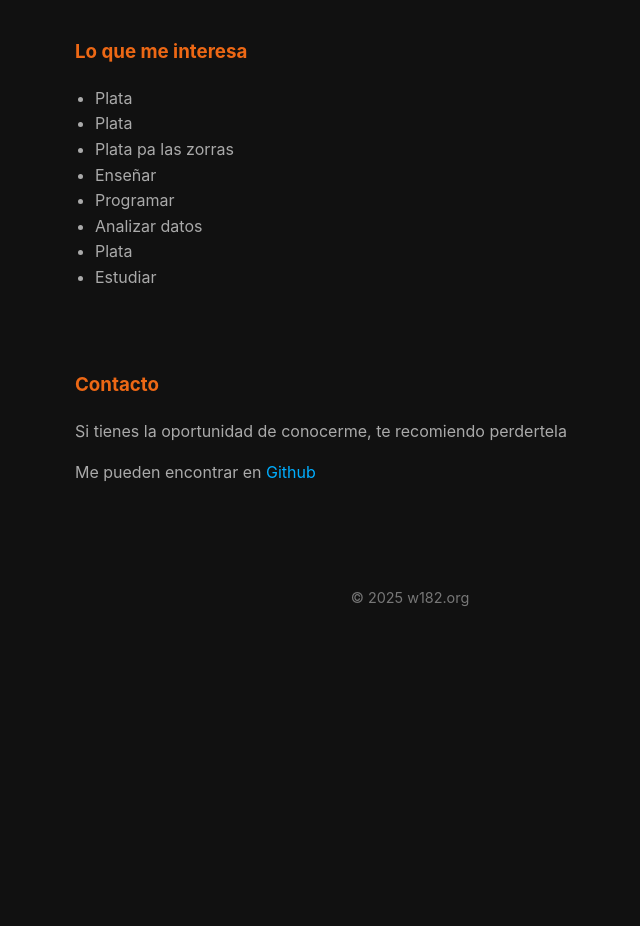
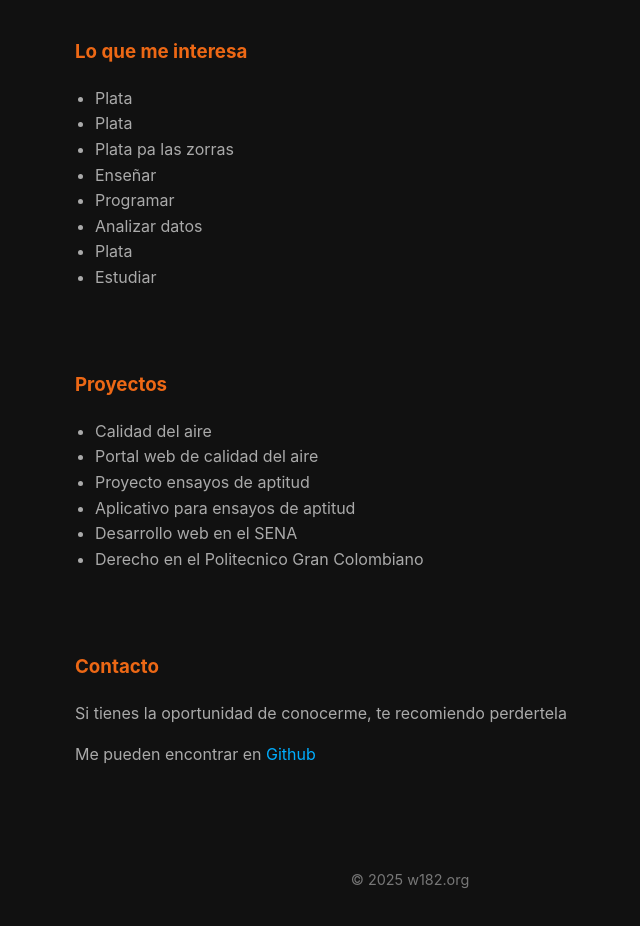
Before and after one commit to willl182/w182-page, a plain HTML site: page index.html in a window 1280 px wide. Shown: the part 729-1655 px from the top of the page, without its empty margins (230-870 px from the left). Before the commit the page ends 1393 px from the top, so only its background shows below. Drawn offline with Linux system fonts and the light colour scheme; a script that the page names is missing.

Commit message:
ajustar pagina. quitar elementos que no debian estar

```diff
--- a/index.html
+++ b/index.html
@@ -41,6 +41,18 @@
         </ul>
       </section>
 
+      <section id="proyectos">
+        <h3>Proyectos</h3>
+        <ul>
+          <li>Calidad del aire</li>
+          <li>Portal web de calidad del aire</li>
+          <li>Proyecto ensayos de aptitud</li>
+          <li>Aplicativo para ensayos de aptitud</li>
+          <li>Desarrollo web en el SENA</li>
+          <li>Derecho en el Politecnico Gran Colombiano</li>
+        </ul>
+      </section>
+
       <section id="contacto">
         <h3>Contacto</h3>
         <p>Si tienes la oportunidad de conocerme, te recomiendo perdertela</p>
```
